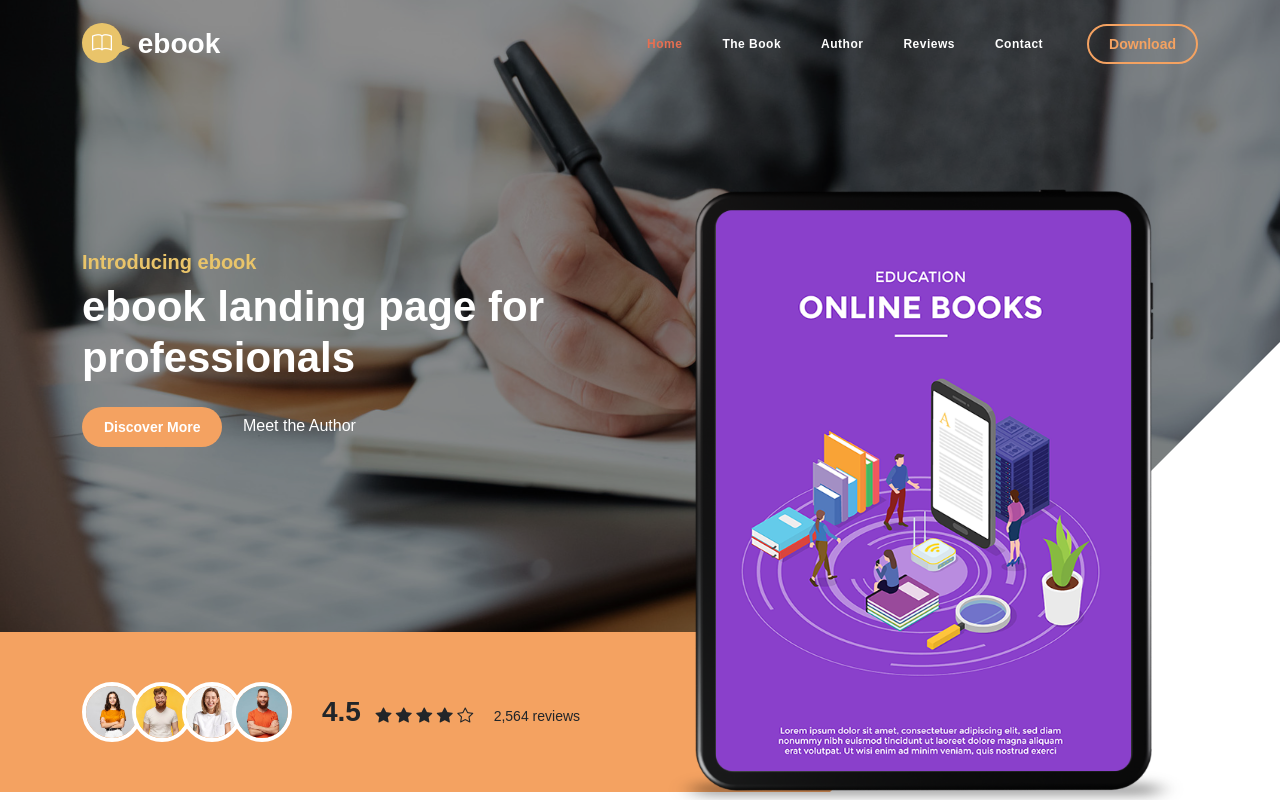
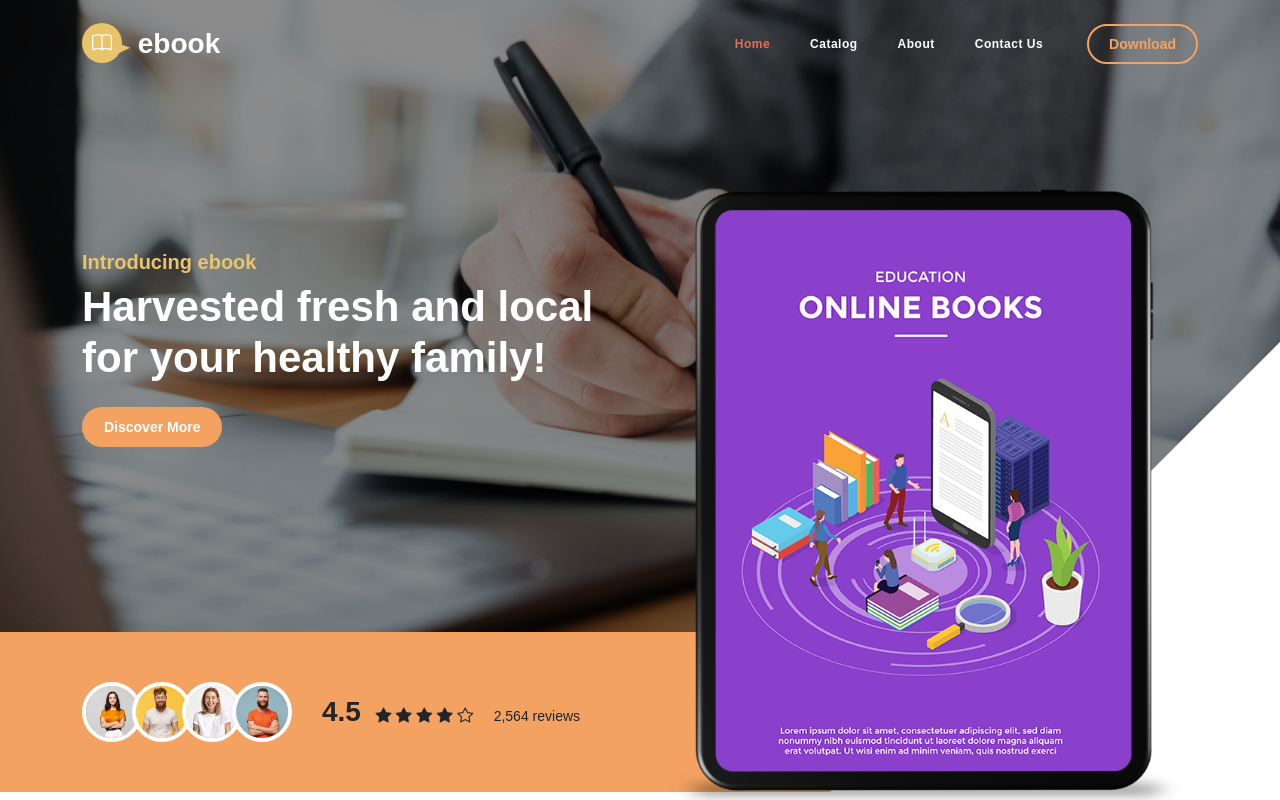
Before and after one commit to atkalafarms/KFnew, a plain HTML site: page index.html in a window 1280 px wide. Shown: the top 800 px of the page. Drawn offline with Linux system fonts and the light colour scheme; a web font is replaced by a local one.

Commit message:
Update index.html

```diff
--- a/index.html
+++ b/index.html
@@ -7,7 +7,7 @@
         <meta name="description" content="">
         <meta name="author" content="">
 
-        <title>ebook landing page template</title>
+        <title>Kala Fresh</title>
 
         <!-- CSS FILES -->
         <link rel="preconnect" href="https://fonts.googleapis.com">
@@ -23,9 +23,7 @@
         <link href="css/templatemo-ebook-landing.css" rel="stylesheet">
 <!--
 
-TemplateMo 588 ebook landing
 
-https://templatemo.com/tm-588-ebook-landing
 
 -->
     </head>
@@ -59,20 +57,17 @@ https://templatemo.com/tm-588-ebook-landing
                             </li>
 
                             <li class="nav-item">
-                                <a class="nav-link click-scroll" href="#section_2">The Book</a>
+                                <a class="nav-link click-scroll" href="#section_2">Catalog</a>
                             </li>
 
                             <li class="nav-item">
-                                <a class="nav-link click-scroll" href="#section_3">Author</a>
+                                <a class="nav-link click-scroll" href="#section_3">About</a>
                             </li>
 
                             <li class="nav-item">
-                                <a class="nav-link click-scroll" href="#section_4">Reviews</a>
+                                <a class="nav-link click-scroll" href="#section_4">Contact Us</a>
                             </li>
 
-                            <li class="nav-item">
-                                <a class="nav-link click-scroll" href="#section_5">Contact</a>
-                            </li>
                         </ul>
 
                         <div class="d-none d-lg-block">
@@ -94,11 +89,10 @@ https://templatemo.com/tm-588-ebook-landing
 
                             <h6>Introducing ebook</h6>
 
-                            <h1 class="text-white mb-4">ebook landing page for professionals</h1>
+                            <h1 class="text-white mb-4">Harvested fresh and local for your healthy family!</h1>
 
                             <a href="#section_2" class="btn custom-btn smoothscroll me-3">Discover More</a>
 
-                            <a href="#section_3" class="link link--kale smoothscroll">Meet the Author</a>
                         </div>
 
                         <div class="hero-image-wrap col-lg-6 col-12 mt-3 mt-lg-0">
```
